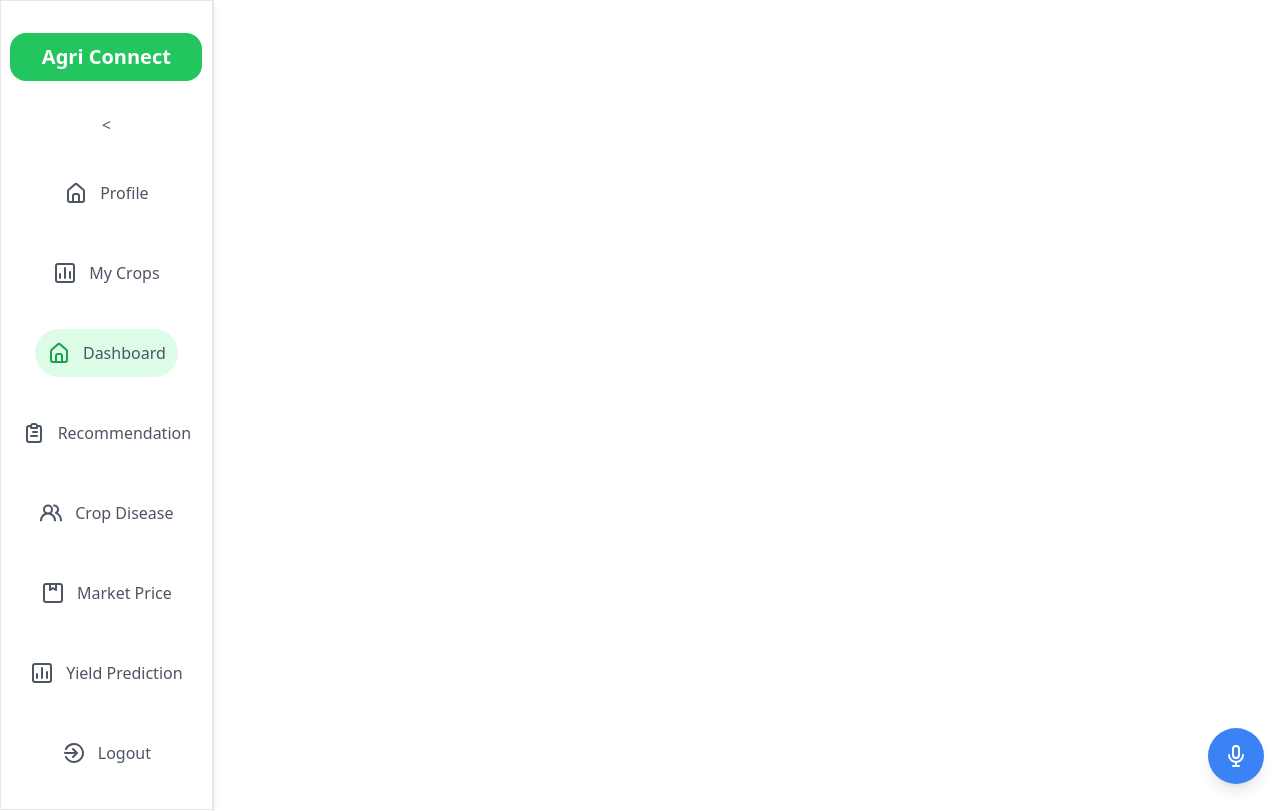
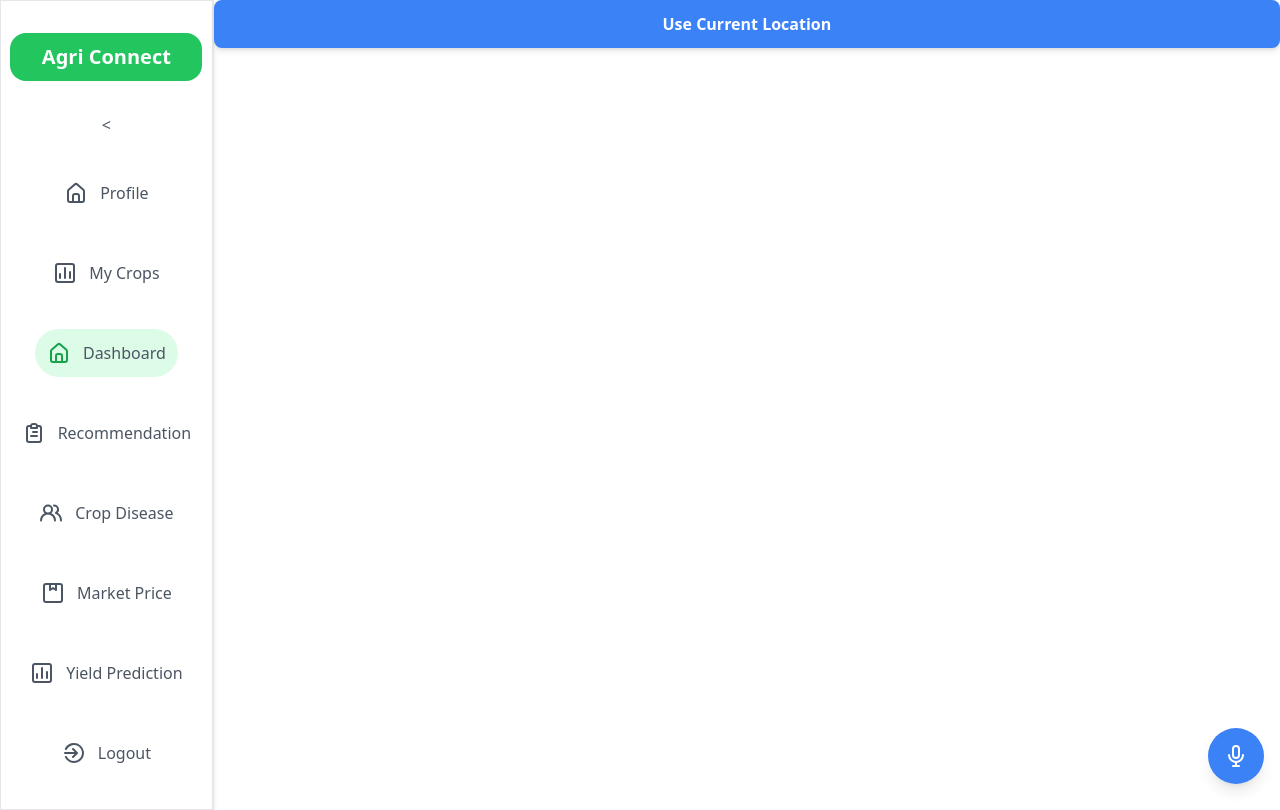
Before and after one commit to avinasha18/AgriConnect, a React (Vite) app in the folder client/: page /fertilizer in a window 1280 px wide. Built offline with nearby package versions, Linux system fonts and the light colour scheme; sample sign-in values are in the browser's storage.

Commit message:
Added fertilizers and Updated cropSchema

```diff
--- /dev/null
+++ b/client/src/components/FertilizerData/index.jsx
@@ -0,0 +1,57 @@
+import React, { useState, useEffect } from 'react';
+import { motion, AnimatePresence } from 'framer-motion';
+import axios from 'axios';
+
+const FertilizerData = () => {
+
+  const [loading, setLoading] = useState(false);
+
+  const fetchLocationData = async () => {
+    setLoading(true);
+    try {
+      const position = await new Promise((resolve, reject) => {
+        navigator.geolocation.getCurrentPosition(resolve, reject);
+      });
+      const { latitude, longitude } = position.coords;
+      const weatherData = await fetchWeatherData(latitude, longitude);
+
+      console.log(weatherData);
+
+    } catch (error) {
+      console.error('Error fetching data:', error);
+    } finally {
+      setLoading(false);
+    }
+  };
+
+  const fetchWeatherData = async (latitude, longitude) => {
+    const response = await axios.get(`http://api.weatherapi.com/v1/current.json?key=8486f0f9386945cc97f154711241410&q=${latitude},${longitude}`);
+    return response;
+  };
+  return (
+    <div>
+      <motion.button
+        whileHover={{ scale: 1.05 }}
+        whileTap={{ scale: 0.95 }}
+        type="button"
+        onClick={fetchLocationData}
+        className="w-full bg-blue-500 text-white font-bold py-3 px-6 rounded-lg shadow-md hover:bg-blue-600 transition duration-300 ease-in-out mb-4"
+        disabled={loading}
+      >
+        {loading ? (
+          <span className="flex items-center justify-center">
+            <svg className="animate-spin h-5 w-5 mr-3" viewBox="0 0 24 24">
+              <circle className="opacity-25" cx="12" cy="12" r="10" stroke="currentColor" strokeWidth="4" />
+              <path className="opacity-75" fill="currentColor" d="M4 12a8 8 0 018-8V0C5.373 0 0 5.373 0 12h4zm2 5.291A7.962 7.962 0 014 12H0c0 3.042 1.135 5.824 3 7.938l3-2.647z" />
+            </svg>
+            Fetching Location Data
+          </span>
+        ) : (
+          'Use Current Location'
+        )}
+      </motion.button>
+    </div>
+  )
+}
+
+export default FertilizerData
--- a/client/src/components/RouteManagement/index.jsx
+++ b/client/src/components/RouteManagement/index.jsx
@@ -10,6 +10,7 @@ import Dashboard from "../Dashboard";
 import VoiceRecognition from "./VoiceRecognition";
 import Profile from "../Profile";
 import MyCrops from "../MyCrops";
+import FertilizerData from "../FertilizerData";
 
 const RouteManagement = ({  }) => {
     const location = useLocation();
@@ -57,6 +58,14 @@ const RouteManagement = ({  }) => {
                                 </ProtectedRoute>
                             }
                         />
+                        <Route
+                            path='/fertilizer'
+                            element={
+                                <ProtectedRoute isLogin={!!token} nextPath={location.pathname}>
+                                    <FertilizerData />
+                                </ProtectedRoute>
+                            }
+                        />
                         <Route path='/' element={<Navigate to='/dashboard' replace />} />
                     </Routes>
                 </div>
```
Also changed, not shown: 1 other file (tests, documents, lock files or other folders).
